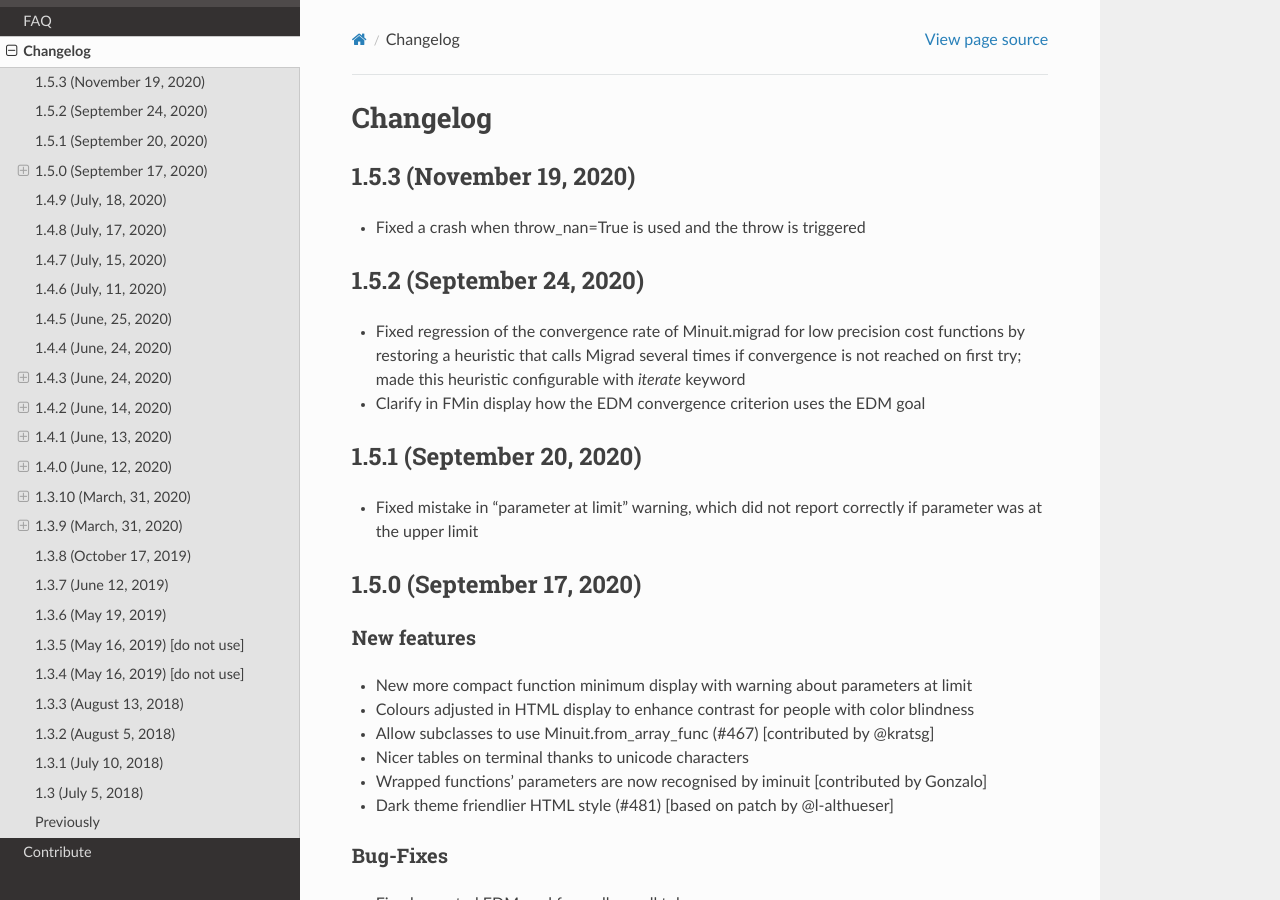
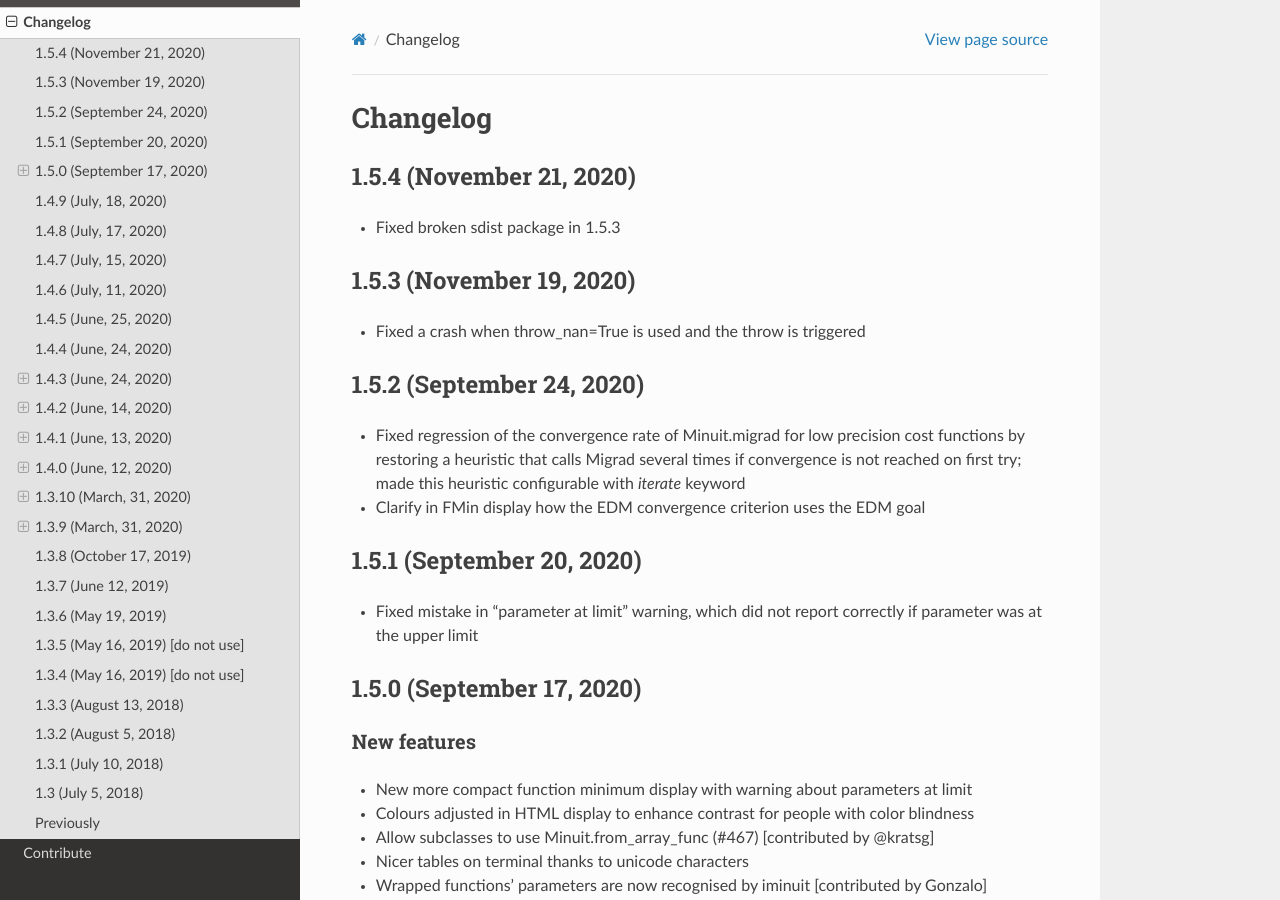
Before and after one commit to scikit-hep/iminuit, a Sphinx documentation site: the page built from doc/changelog.rst, in a window 1280 px wide and 900 px high. Built offline with Sphinx 7.4.7 and the Read the Docs theme 2.0.0, drawn with Linux system fonts in a browser that asks for light colours.

Commit message:
update changelog and version, fixed sdist package

```diff
--- a/doc/changelog.rst
+++ b/doc/changelog.rst
@@ -4,6 +4,11 @@
 
 Changelog
 =========
+
+1.5.4 (November 21, 2020)
+--------------------------
+
+- Fixed broken sdist package in 1.5.3
 
 1.5.3 (November 19, 2020)
 --------------------------
--- a/src/iminuit/version.py
+++ b/src/iminuit/version.py
@@ -1 +1 @@
-__version__ = "1.5.3"
+__version__ = "1.5.4"
```
Also changed, not shown: 2 other files.
